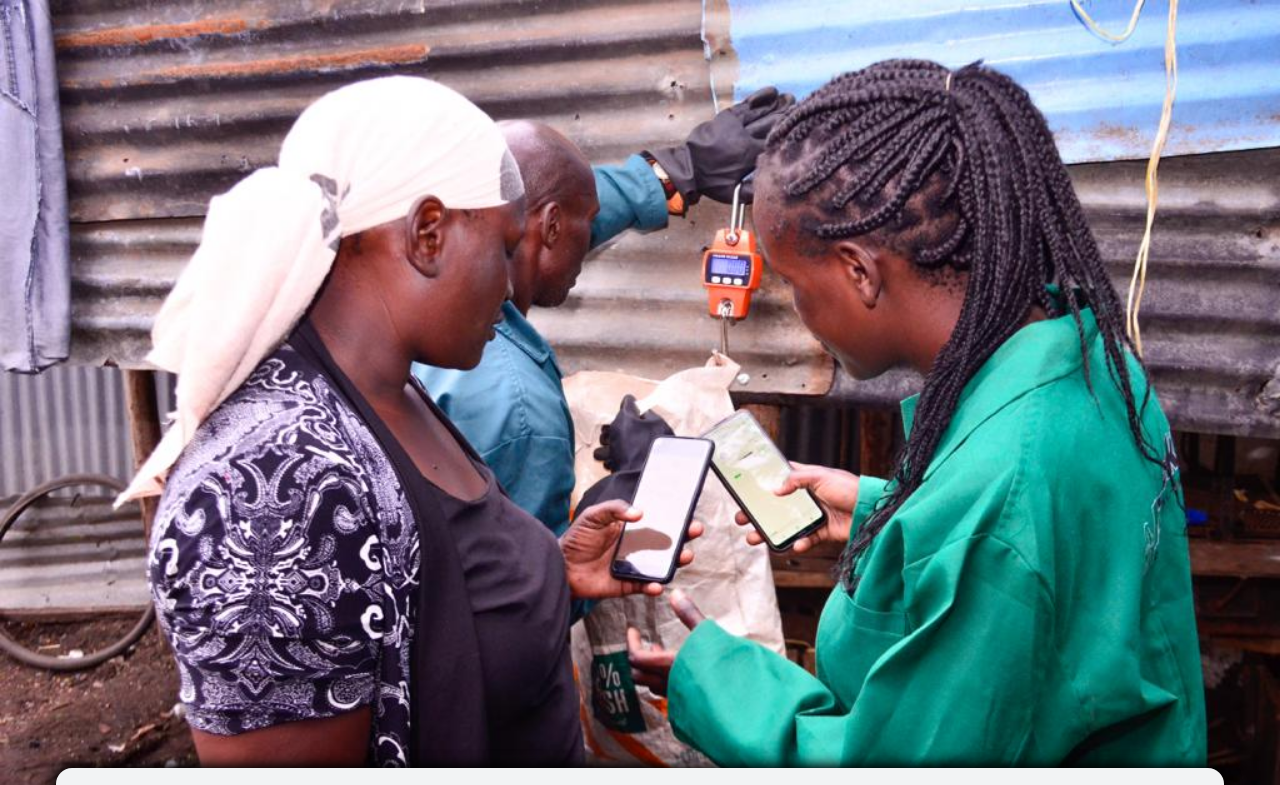
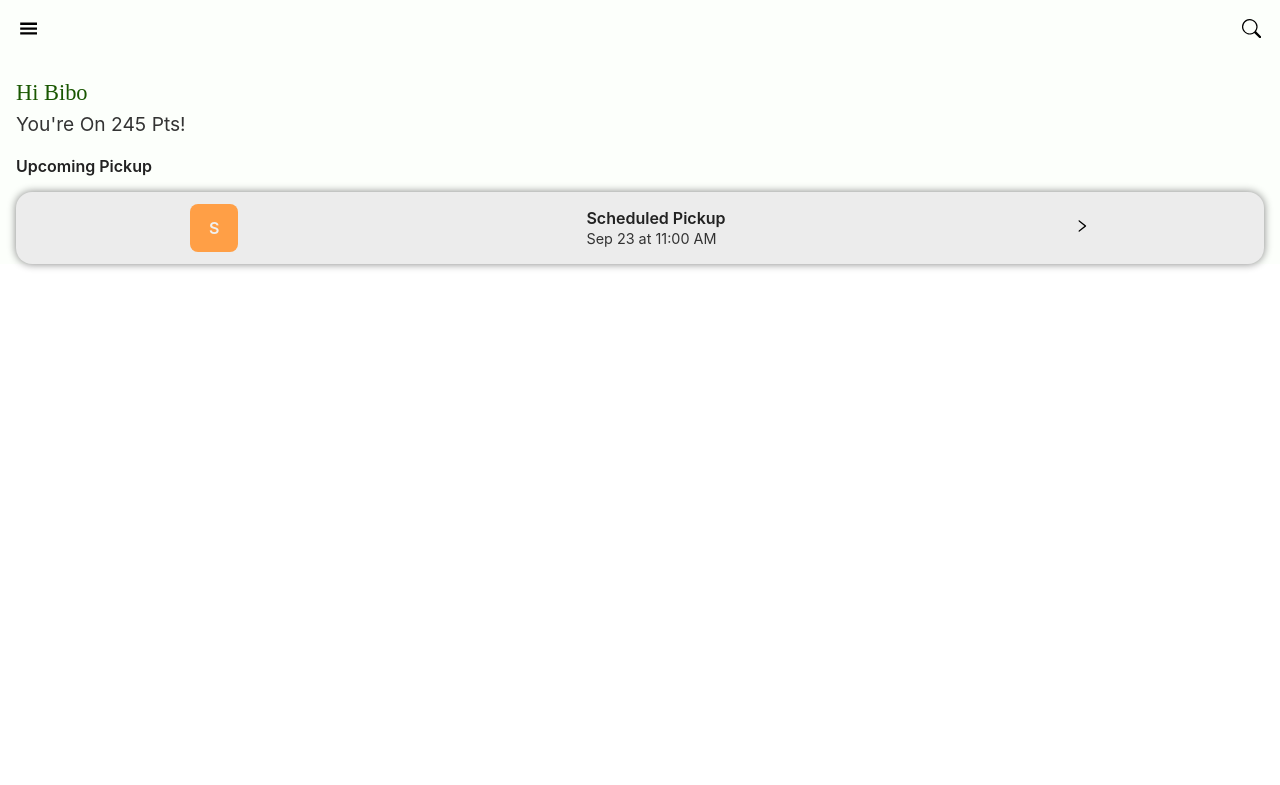
Before and after one commit to BiboBoom10/m-taka, a React (Create React App) app: page / in a window 1280 px wide. Shown: the top 785 px of the page. Built offline with nearby package versions, Linux system fonts and the light colour scheme.

Commit message:
schedule pick up module

```diff
--- a/src/App.js
+++ b/src/App.js
@@ -7,11 +7,12 @@ import CheckBox from "./components/CheckBox";
 import SmallInput from "./components/SmallInput";
 import GetStarted from "./Pages/GetStarted";
 import Card from "./components/Card";
+import PickUp from "./Pages/PickUp";
 
 function App() {
   return (
     <HomePage>
-     <GetStarted />
+     <PickUp />
     </HomePage>
   );
 }
--- /dev/null
+++ b/src/Pages/DummyData.js
@@ -0,0 +1,5 @@
+export const data = {
+  name: 'Bibo',
+  points: 245,
+  pickup: 'Sep 23 at 11:00 AM',
+}
--- a/src/Pages/GetStarted.jsx
+++ b/src/Pages/GetStarted.jsx
@@ -38,11 +38,30 @@ function GetStarted() {
             <Button>Save Schedule</Button>
           </ButtonAlign>
 
+          <ButtonAlign>
+          <MyButton>Skip For Now</MyButton>
+          </ButtonAlign>
+
         </Card>
 
     </Content>
   )
 }
+
+const MyButton = styled('Button')`
+  background: transparent;
+  padding: 1rem 5rem;
+  border-radius: 1.5rem;
+  color: #57b233;
+  font-weight: 600;
+  cursor: pointer;
+  margin-top: 1rem;
+
+  &:hover{
+      background-color: #288A00;
+      color: #f8fcf7;
+  }
+`;
 
 const ButtonAlign =  styled.div`
   display: flex;
@@ -83,7 +102,7 @@ const Condition = styled.div`
   display: flex;
   align-items: center;
   justify-content: center;
-  padding: 1rem 0.7rem;
+  padding: 0 0 1.5rem 0;
 `;
 
 const Image = styled.img`
--- /dev/null
+++ b/src/Pages/PickUp.jsx
@@ -0,0 +1,46 @@
+import React from 'react';
+import { GiHamburgerMenu } from 'react-icons/gi';
+import { BsSearch } from 'react-icons/bs';
+import { AiOutlineRight } from 'react-icons/ai';
+import classes from './PickUp.module.css';
+import { data } from './DummyData';
+
+function PickUp() {
+  return (
+    <div>
+        <div className={classes.navigation}>
+            <GiHamburgerMenu />
+            <BsSearch />
+        </div>
+
+        <div className={classes['top-navigation']}>
+            <p className={classes['top-name']}>Hi {data.name}</p>
+            <p className={classes['top-points']}>You're On {data.points} Pts!</p>
+
+            <p className={classes['pickup-text']}>Upcoming Pickup</p>
+
+        </div>
+
+
+        <div className={classes['schedule-box']}>
+                <div className={classes.box}>
+                    <p>S</p>
+                </div>
+
+                <div>
+                    <p> <span className={classes['scheduled-pickup']}> Scheduled Pickup </span> <br></br> <span className={classes.date}>{data.pickup}</span></p>
+                </div>
+
+                <div>
+                    <AiOutlineRight />
+                </div>
+
+        </div>
+
+
+
+    </div>
+  )
+}
+
+export default PickUp;
--- /dev/null
+++ b/src/Pages/PickUp.module.css
@@ -0,0 +1,61 @@
+.navigation {
+    display: flex;
+    justify-content: space-between;
+    padding: 1.2rem;
+    font-size: 1.2rem;
+}
+
+.top-navigation{
+    margin-left: 1rem;
+}
+
+.top-name{
+    color: #195700;
+    font: 1.4rem bolder;
+}
+
+.top-points{
+    color: #333333;
+    font-size: 1.2rem;
+    margin-top: -1rem;
+}
+
+.pickup-text{
+    color: #222222;
+    font-weight: 600;
+}
+
+.box{
+    background-color: #FF9F46;
+    height: 3rem;
+    width: 3rem;
+    border-radius: 0.5rem;
+    display: flex;
+    justify-content: center;
+    align-items: center;
+}
+
+.box p {
+    font-weight: 600;
+    color: #f0f0f0;
+}
+
+.schedule-box {
+    background: #ececec;
+    margin: 0 1rem;
+    display: flex;
+    justify-content: space-around;
+    align-items: center;
+    box-shadow: 0 0 0.5rem gray;
+    border-radius: 1rem;
+}
+
+.scheduled-pickup {
+    color: #222222;
+    font-weight: 600;
+}
+
+.date {
+    color: #333333;
+    font-size: 0.9rem;
+}
--- a/src/components/SmallInput.jsx
+++ b/src/components/SmallInput.jsx
@@ -11,9 +11,10 @@ function SmallInput(props) {
 
 const InputBox = styled.input`
     height: 2.8rem;
-    width: 8.7rem;
+    width: 8.5rem;
     border-radius: 0.5rem;
     border: 0.14rem solid #57b233;
+    margin: 0 0.2rem;
 `;
 
 
```
